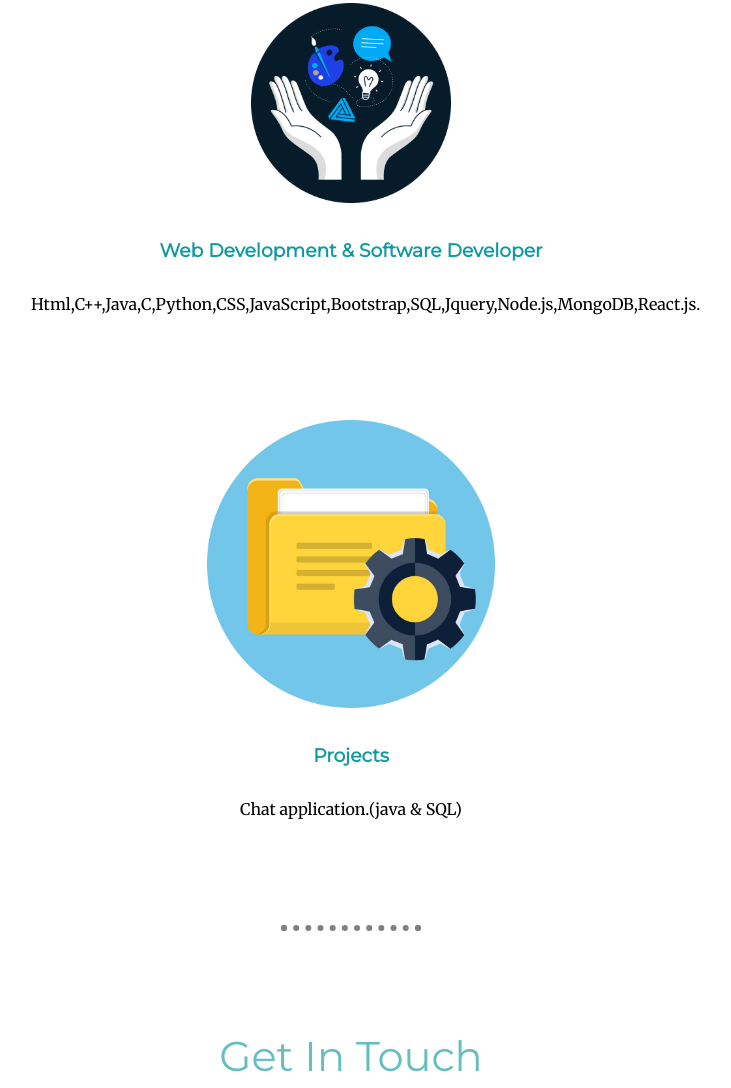
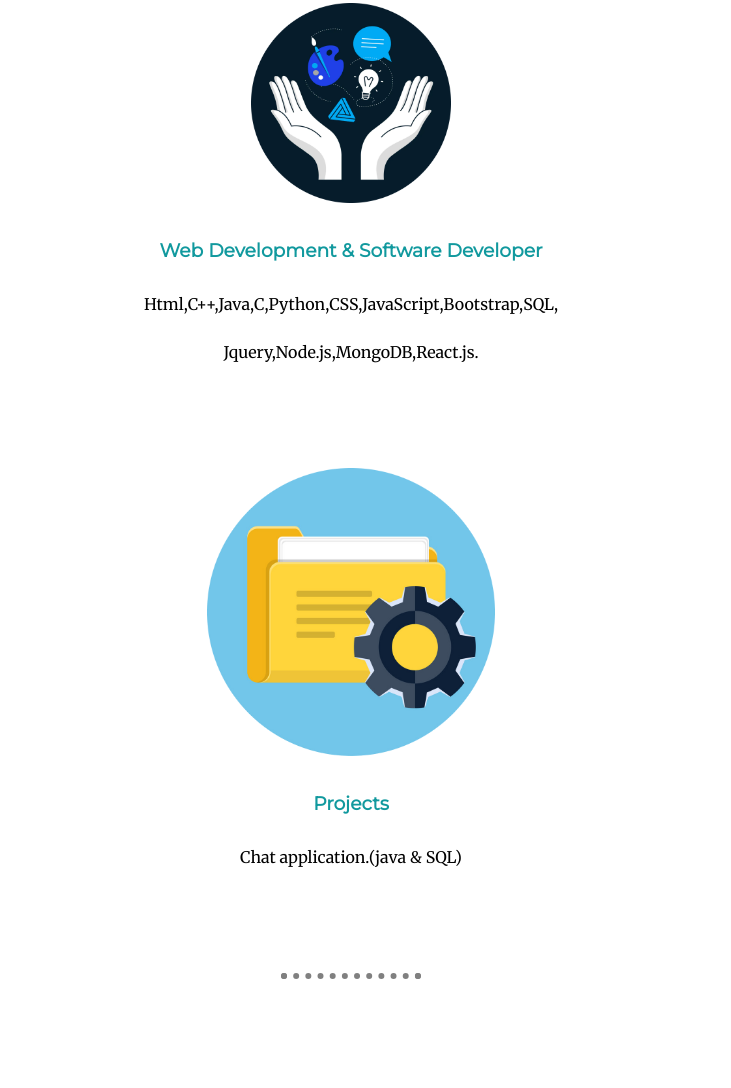
Before and after one commit to paarthpatel10/My-Site, a plain HTML site: page index.html in a window 1280 px wide. Shown: the part 1485-2573 px from the top of the page, without its empty margins (289-1020 px from the left). Drawn offline with Linux system fonts and the light colour scheme.

Commit message:
Update index.html
change in skill details

```diff
--- a/index.html
+++ b/index.html
@@ -40,7 +40,8 @@
         <div class="skill-row">
           <img class="skillsimg" src="images/skills.png" alt="skills-img" width="200">
           <h3>Web Development & Software Developer</h3>
-          <p>Html,C++,Java,C,Python,CSS,JavaScript,Bootstrap,SQL,Jquery,Node.js,MongoDB,React.js.</p>
+          <p>Html,C++,Java,C,Python,CSS,JavaScript,Bootstrap,SQL,</p>
+          <p>Jquery,Node.js,MongoDB,React.js.</p>
         </div>
         <div class="skill-row">
           <img class="proj" src="images/project.png" alt="proj-img">
```
